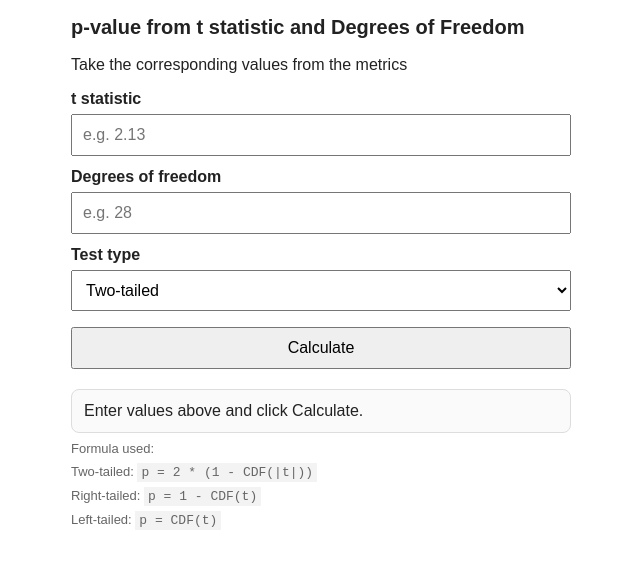
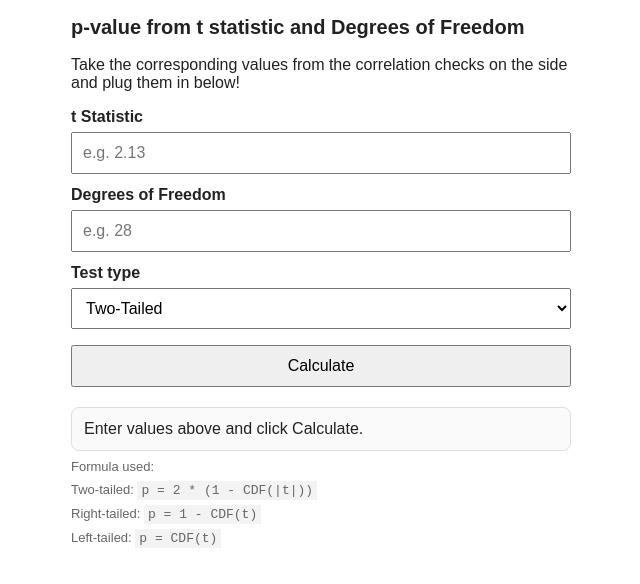
Before and after one commit to EAmatoSalvo/correlation-p-calculator, a plain HTML site: page index.html in a window 1280 px wide. Shown: the whole page, without its empty margins (319-959 px from the left). Drawn offline with Linux system fonts and the light colour scheme.

Commit message:
Update text and labels in index.html

```diff
--- a/index.html
+++ b/index.html
@@ -60,18 +60,18 @@
 <body>
   <div class="wrap">
     <h2>p-value from t statistic and Degrees of Freedom</h2>
-    <p>Take the corresponding values from the metrics</p>
-    <label for="tstat">t statistic</label>
+    <p>Take the corresponding values from the correlation checks on the side and plug them in below!</p>
+    <label for="tstat">t Statistic</label>
     <input id="tstat" type="number" step="any" placeholder="e.g. 2.13" />
 
-    <label for="df">Degrees of freedom</label>
+    <label for="df">Degrees of Freedom</label>
     <input id="df" type="number" step="1" placeholder="e.g. 28" />
 
     <label for="tail">Test type</label>
-    <select id="tail">
-      <option value="two">Two-tailed</option>
-      <option value="left">One-tailed (left)</option>
-      <option value="right">One-tailed (right)</option>
+    <select id="tail" selected="two">
+      <option value="two">Two-Tailed</option>
+      <option value="left">One-Tailed (left)</option>
+      <option value="right">One-Tailed (right)</option>
     </select>
 
     <button onclick="calculateP()">Calculate</button>
```
